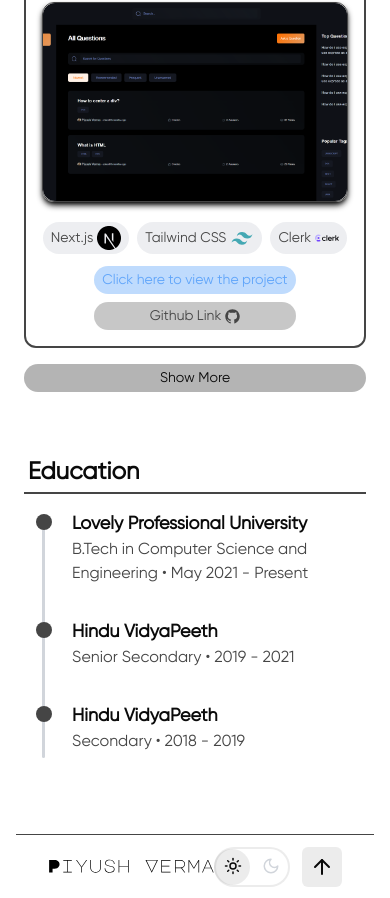
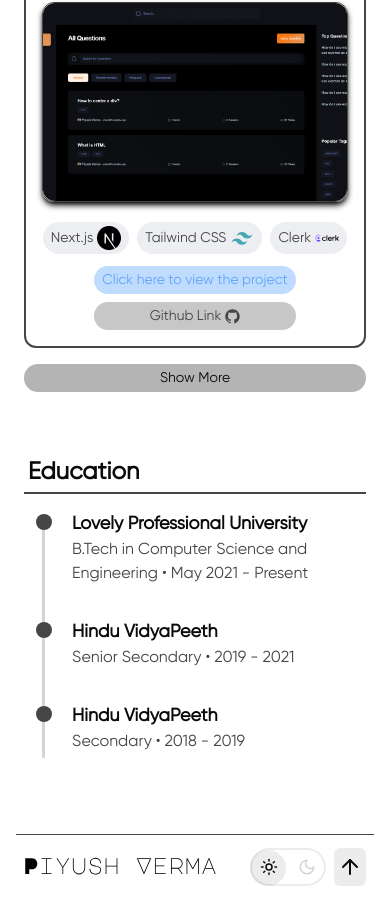
Before and after one commit to vermapiyush823/personal-portfolio, a Next.js app: page / in a window 390 px wide. Shown: the part 1988-2886 px from the top of the page. Built offline with nearby package versions, Linux system fonts and the light colour scheme.

Commit message:
Refactor Footer component styles for improved responsiveness and spacing

```diff
--- a/components/Footer.jsx
+++ b/components/Footer.jsx
@@ -9,7 +9,7 @@ const Footer = () => {
     window.scrollTo({ top: 0, behavior: "smooth" });
   };
   return (
-    <div className="w-full h-16 px-8 mt-12 border-t border-gray flex items-center justify-between">
+    <div className="w-full h-16 px-2 md:px-4 mt-12 border-t border-gray flex items-center justify-between">
       <Image
         src={Piyush}
         alt="Piyush Verma"
@@ -19,12 +19,12 @@ const Footer = () => {
             ${theme !== "dark" ? "filter invert" : "filter-none"}
         `}
       />
-      <div className="flex gap-x-3 ">
+      <div className="flex gap-x-2 sm:gap-x-3 ">
         <ThemeSwitcher />
         <button
           onClick={MovetoTop}
           className={`
-            p-2 rounded-md font-bold text-dark-primary
+           p-1 sm:p-2 rounded-md font-bold text-dark-primary
         ${
           theme === "dark"
             ? "bg-gray hover:bg-gray/60"
```
